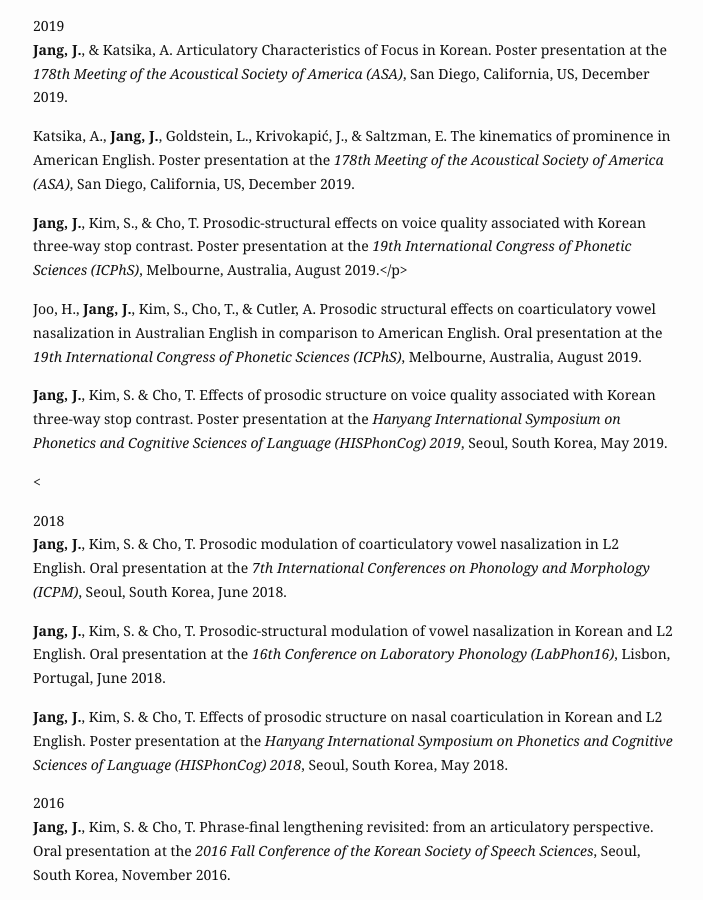
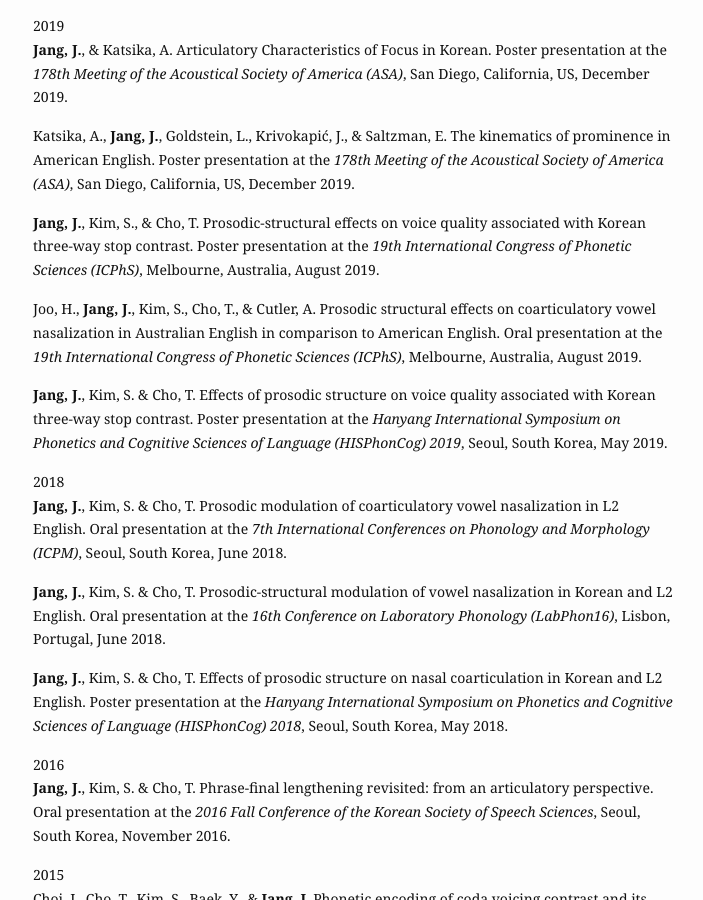
Before and after one commit to jiyoungj/jiyoungj.github.io, a Jekyll site: the page built from research.md, in a window 1280 px wide and 900 px high, scrolled down 1594 px. Shown: the whole window, without its empty margins (287-990 px from the left). Built offline with Jekyll 4.4.1, drawn with Linux system fonts in a browser that asks for light colours.

Commit message:
Update research.md

```diff
--- a/research.md
+++ b/research.md
@@ -54,11 +54,11 @@ Articulatory and acoustic phonetics ・ phonetics-prosody interface ・ L2 acqui
 
   <p class="leftmargin">Katsika, A., <b>Jang, J.</b>, Goldstein, L., Krivokapić, J., & Saltzman, E. The kinematics of prominence in American English. Poster presentation at the <em>178th Meeting of the Acoustical Society of America (ASA)</em>, San Diego, California, US, December 2019.</p>
 
-  <b>Jang, J.</b>, Kim, S., & Cho, T. Prosodic-structural effects on voice quality associated with Korean three-way stop contrast. Poster presentation at the <em>19th International Congress of Phonetic Sciences (ICPhS)</em>, Melbourne, Australia, August 2019.</p>
+  <p class="leftmargin"><b>Jang, J.</b>, Kim, S., & Cho, T. Prosodic-structural effects on voice quality associated with Korean three-way stop contrast. Poster presentation at the <em>19th International Congress of Phonetic Sciences (ICPhS)</em>, Melbourne, Australia, August 2019.</p>
 
   <p class="leftmargin">Joo, H., <b>Jang, J.</b>, Kim, S., Cho, T., & Cutler, A. Prosodic structural effects on coarticulatory vowel nasalization in Australian English in comparison to American English. Oral presentation at the <em>19th International Congress of Phonetic Sciences (ICPhS)</em>, Melbourne, Australia, August 2019.</p>
 
-  <p class="leftmargin"><b>Jang, J.</b>, Kim, S. & Cho, T. Effects of prosodic structure on voice quality associated with Korean three-way stop contrast. Poster presentation at the <em>Hanyang International Symposium on Phonetics and Cognitive Sciences of Language (HISPhonCog) 2019</em>, Seoul, South Korea, May 2019.</p><
+  <p class="leftmargin"><b>Jang, J.</b>, Kim, S. & Cho, T. Effects of prosodic structure on voice quality associated with Korean three-way stop contrast. Poster presentation at the <em>Hanyang International Symposium on Phonetics and Cognitive Sciences of Language (HISPhonCog) 2019</em>, Seoul, South Korea, May 2019.</p>
 
  <div class="year">2018</div>
 
```
